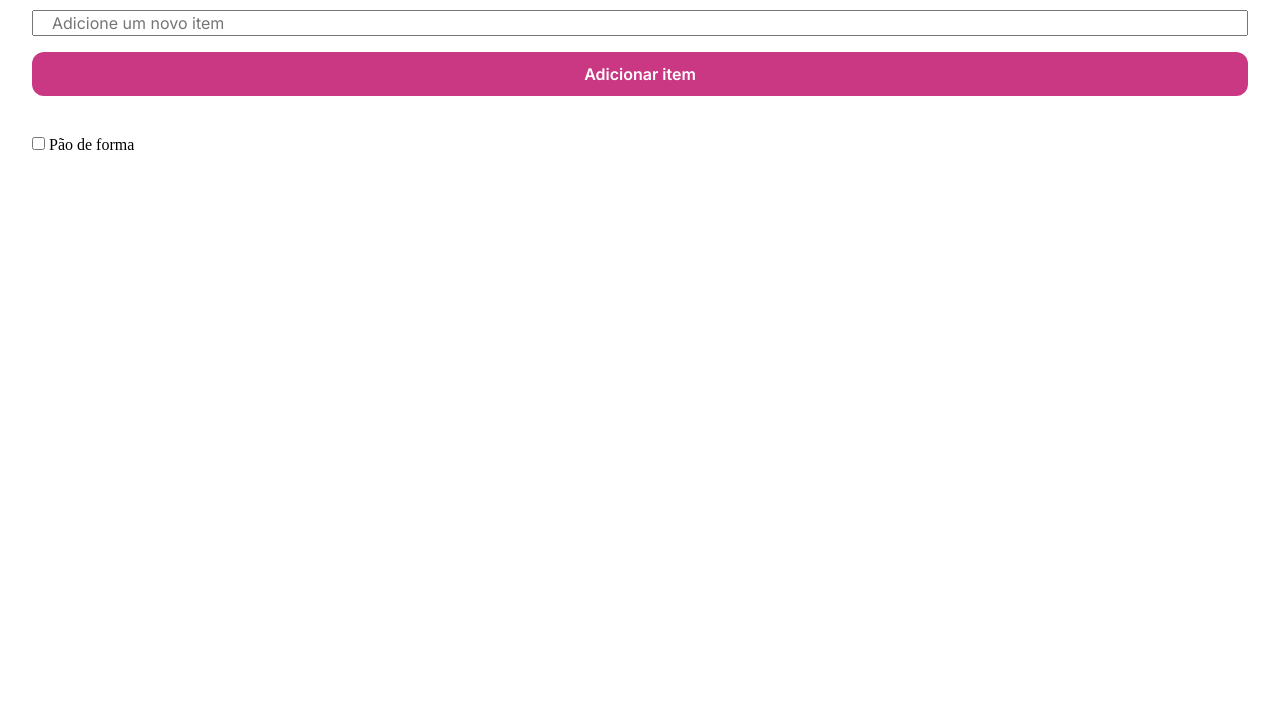
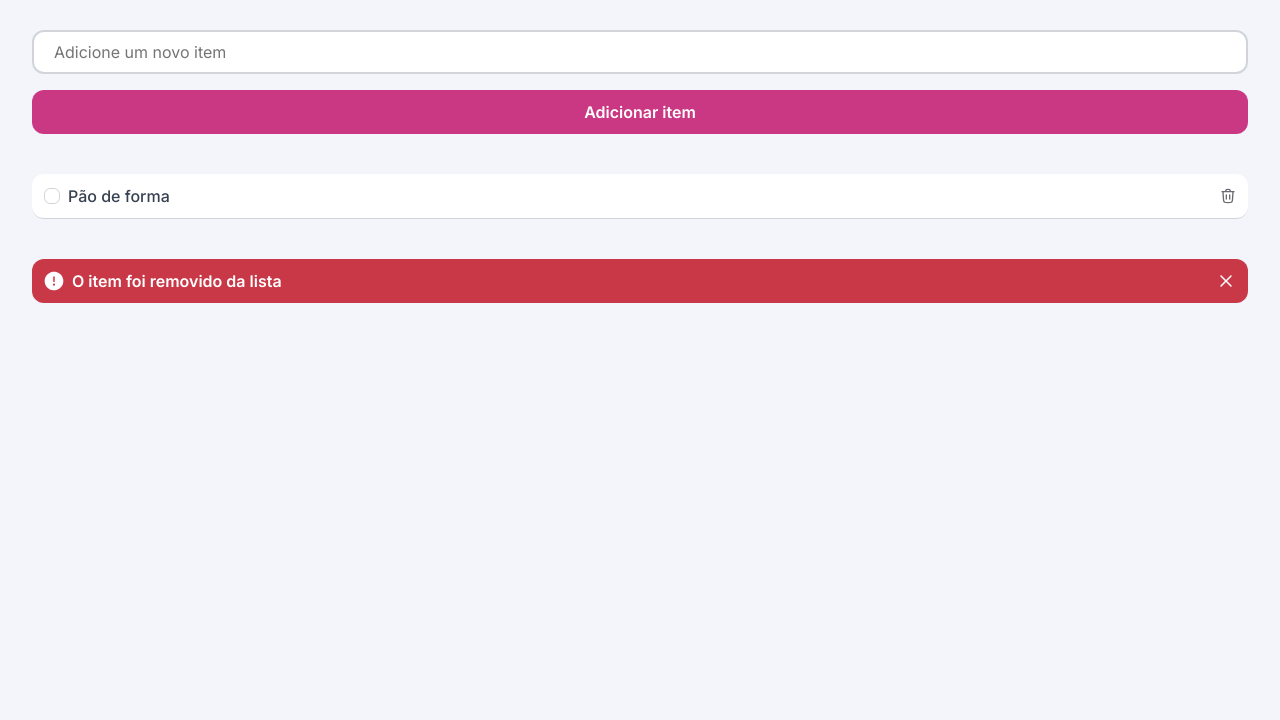
Before and after one commit to vitorialeda/web1-2023, a plain HTML site: page atv4-html-css-js/index.html in a window 1280 px wide. Shown: the part 80-800 px from the top of the page. Drawn offline with Linux system fonts and the light colour scheme.

Commit message:
css quicklist

```diff
--- a/atv4-html-css-js/index.html
+++ b/atv4-html-css-js/index.html
@@ -11,17 +11,33 @@
 <body class="compras-semana">
 
     <header>
-        <a href="">Voltar</a>
-        <h1>Compras da semana</h1>
+        <a href=""><- Voltar </a>
+                <h1>Compras da semana</h1>
     </header>
+
 
     <div class="input-field">
         <input id="text-field" type="text" placeholder="Adicione um novo item">
         <button>Adicionar item</button>
     </div>
+
+
     <ul>
-        <li class="list-item"><input type="checkbox"> Pão de forma</li>
+        <li class="list-item">
+            <div class="text">
+                <input type="checkbox">
+                <p>Pão de forma</p>
+            </div>
+
+            <img src="./assets/delete-02-stroke-rounded.svg" alt="delete button">
+        </li>
     </ul>
+
+
+    <div class="alert">
+        <span class="text"><img src="./assets/warning-circle-filled.svg" alt="">O item foi removido da lista</span>
+        <img src="./assets/delete-small.svg" alt="delete buttons">
+    </div>
 </body>
 
 </html>
--- a/atv4-html-css-js/styles/compras-semana.css
+++ b/atv4-html-css-js/styles/compras-semana.css
@@ -8,3 +8,33 @@
     display: grid;
     gap: 1rem;
 }
+
+.compras-semana h1 {
+    margin-block: 1rem 0.25rem;
+}
+
+.list-item {
+    display: flex;
+    justify-content: space-between;
+    padding: 0.75rem;
+    color: var(--content-secondary);
+    background-color: var(--always-white);
+    border-radius: 0.75rem;
+    border-bottom: 1px solid var(--border-primary);
+}
+
+.alert {
+    display: flex;
+    font: var(--label);
+    justify-content: space-between;
+    padding: 0.75rem;
+    border-radius: 0.75rem;
+    color: var(--always-white);
+    background-color: var(--color-danger);
+}
+
+.compras-semana .text {
+    display: flex;
+    align-items: center;
+    gap: 0.5rem;
+}
--- a/atv4-html-css-js/styles/global.css
+++ b/atv4-html-css-js/styles/global.css
@@ -20,7 +20,7 @@
     --content-primary: #080B12;
     --content-secondary: #374151;
     --content-tertiary: #9CA3AF;
-    --alwayes-white: #FFFFFF;
+    --always-white: #FFFFFF;
 
     /* Border */
     --border-primary: #D1D5DB;
@@ -35,6 +35,10 @@
     --label: 600 1rem/1.25rem var(--font-family);
     --paragraph: 500 1rem/1.25rem var(--font-family);
     --link: 500 0.875rem/1rem var(--font-family);
+}
+
+body {
+    background-color: var(--background-primary);
 }
 
 a {
@@ -57,12 +61,19 @@ ul {
     list-style: none;
 }
 
+li {
+    display: flex;
+    align-items: center;
+    gap: 0.75rem;
+    font: var(--paragraph);
+}
+
 button {
     background-color: var(--color-brand);
     height: 2.75rem;
     border-radius: 0.75rem;
     font: var(--label);
-    color: var(--alwayes-white);
+    color: var(--always-white);
     border: none;
 }
 
@@ -70,3 +81,39 @@ button:hover {
     background-color: var(--color-brand-hover);
     transition: ease-in 0.1s;
 }
+
+input {
+    height: 2.75rem;
+    border: 2px solid var(--border-primary);
+    border-radius: 0.75rem;
+    padding-inline: 1.25rem;
+}
+
+input:hover {
+    border-color: var(--border-hover);
+}
+
+input:focus,
+input:active {
+    border-color: var(--color-brand);
+    outline: none;
+}
+
+input[type="checkbox"] {
+    appearance: none;
+    width: 1rem;
+    height: 1rem;
+    padding: 0;
+    border: 1px solid var(--border-primary);
+    border-radius: 6px;
+}
+
+input[type="checkbox"]:hover {
+    border-color: var(--border-hover);
+}
+
+input[type="checkbox"]:checked {
+    border-color: var(--color-brand);
+    background: url(../assets/tick-02-stroke-rounded.svg) center;
+    background-color: var(--color-brand);
+}
```
Also changed, not shown: atv4-html-css-js/assets/delete-02-stroke-rounded.svg (added), atv4-html-css-js/assets/delete-small.svg (added), atv4-html-css-js/assets/tick-02-stroke-rounded.svg (added), atv4-html-css-js/assets/warning-circle-filled.svg (added).
